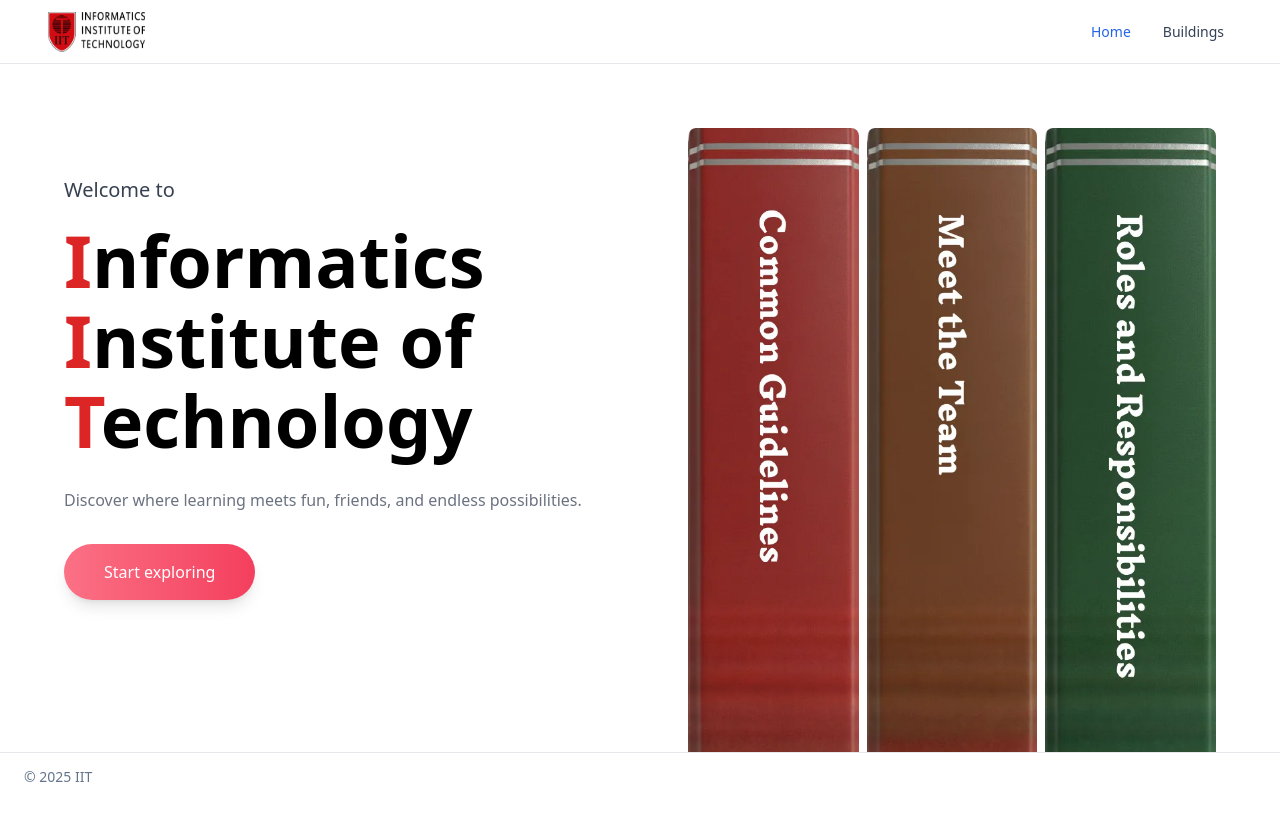
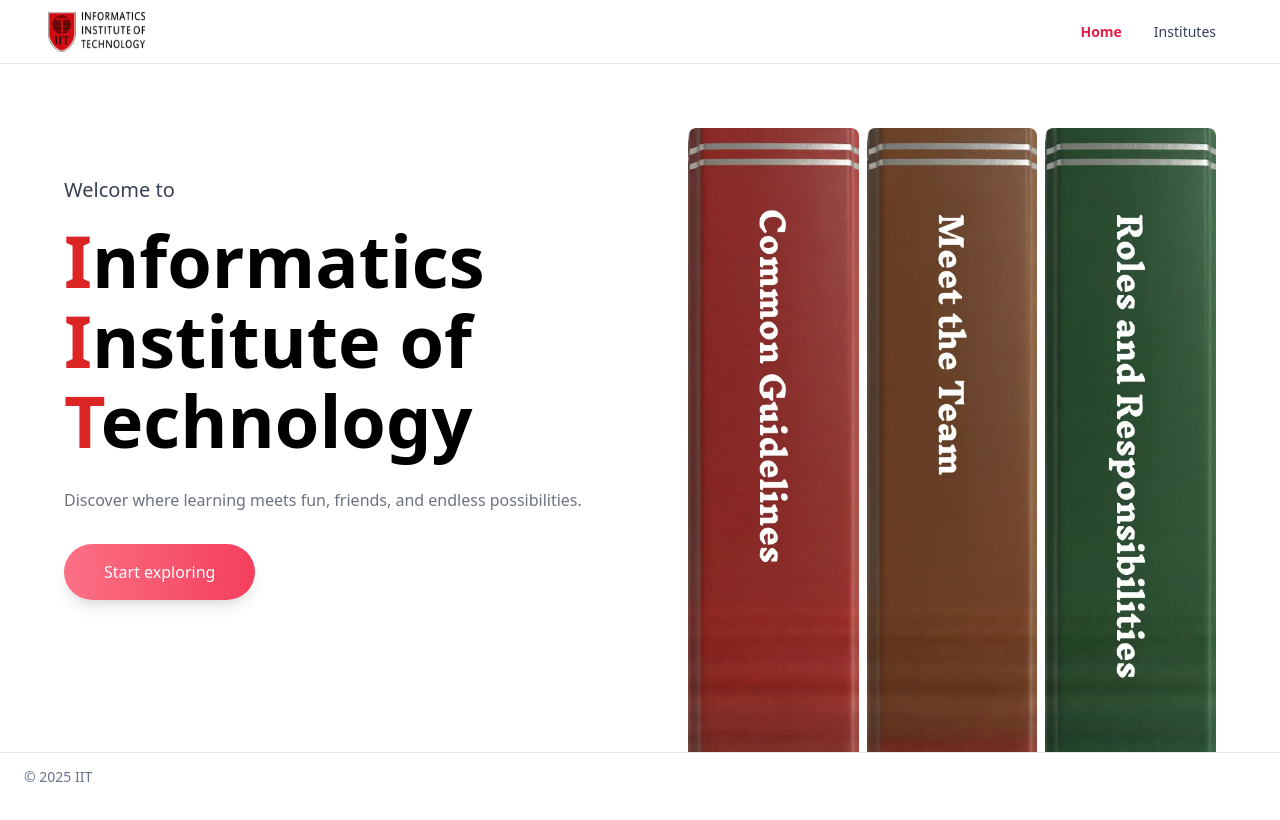
Before and after one commit to Hamza-Ziyard/iit-interactive-site, a React (Vite) app: page / in a window 1280 px wide. Shown: the top 820 px of the page. Built offline with nearby package versions, Linux system fonts and the light colour scheme.

Commit message:
fixed names

```diff
--- a/src/App.jsx
+++ b/src/App.jsx
@@ -19,23 +19,23 @@ function App() {
             <Link to="/" className="flex items-center">
               <img src={logo} alt="IIT Campus Logo" className="h-10 w-auto" />
             </Link>
-            <nav className="flex gap-4 text-sm">
+            <nav className="flex gap-0 text-sm">
               <NavLink
                 to="/"
                 end
                 className={({ isActive }) =>
-                  `px-2 py-1 rounded hover:bg-slate-100 ${isActive ? 'text-blue-600' : 'text-slate-700'}`
+                  `px-2 md:px-4 py-1 rounded-full hover:bg-rose-50 ${isActive ? 'text-rose-600 font-bold' : 'text-slate-700'}`
                 }
               >
                 Home
               </NavLink>
               <NavLink
-                to="/buildings"
+                to="/institutes"
                 className={({ isActive }) =>
-                  `px-2 py-1 rounded hover:bg-slate-100 ${isActive ? 'text-blue-600' : 'text-slate-700'}`
+                  `px-2 md:px-4 py-1 rounded-full hover:bg-rose-50 ${isActive ? 'text-rose-600 font-bold' : 'text-slate-700'}`
                 }
               >
-                Buildings
+                Institutes
               </NavLink>
             </nav>
           </div>
@@ -45,8 +45,8 @@ function App() {
           <div className="pt-16 md:mx-auto h-full">
             <Routes>
               <Route path="/" element={<Home />} />
-              <Route path="/buildings" element={<BuildingsList />} />
-              <Route path="/buildings/:buildingId" element={<BuildingDetail />} />
+              <Route path="/institutes" element={<BuildingsList />} />
+              <Route path="/institutes/:buildingId" element={<BuildingDetail />} />
               <Route path="*" element={<div>Page not found</div>} />
 
           <Route path="/common-guidelines" element={<CommonGuidelines />} />
--- a/src/data/buildings.js
+++ b/src/data/buildings.js
@@ -1,6 +1,6 @@
 export const buildings = [
   {
-    id: 'library',
+    id: 'iit-gp-square',
     name: 'GP Square',
     address: '10 Trelawney Pl, Colombo 04',
     description: 'A multi-story library with study rooms and a quiet floor.',
@@ -106,7 +106,7 @@ export const buildings = [
     actions: ['Library quiz', 'Support', 'Lecturer list', 'Courses offered']
   },
   {
-    id: 'science-hall',
+    id: 'iit-java-building',
     name: 'Java Building',
     address: '491 Galle Rd, Colombo 03',
     description: 'Labs, lecture halls, and research centers for STEM programs.',
@@ -163,7 +163,7 @@ export const buildings = [
     actions: ['Programming quiz', 'Lab support', 'Faculty list', 'CS courses']
   },
   {
-    id: 'gymnasium',
+    id: 'iit-city-campus',
     name: 'City Campus',
     address: 'Galle Rd, Colombo 03',
     description: 'Indoor courts, a fitness center, and group classes.',
@@ -310,7 +310,7 @@ export const buildings = [
     actions: ['Fitness classes', 'Equipment booking', 'Staff contact', 'Event schedule']
   },
   {
-    id: 'ramakrishna',
+    id: 'iit-ramakrishna',
     name: 'Foundation Building',
     address: '57 Ramakrishna Rd, Colombo 06',
     description: 'Indoor courts, a fitness center, and group classes.',
@@ -326,7 +326,7 @@ export const buildings = [
     }
   },
   {
-    id: 'dialog',
+    id: 'iit-dialog',
     name: 'Dialog Building',
     address: '524 R. A. De Mel Mawatha, Colombo 03',
     description: 'Indoor courts, a fitness center, and group classes.',
@@ -342,7 +342,7 @@ export const buildings = [
     }
   },
   {
-    id: 'kurunegala',
+    id: 'iit-kurunegala',
     name: 'Regional Centre Kurunegala ',
     address: '109 Bauddhaloka Mawatha, Kurunegala',
     description: 'Indoor courts, a fitness center, and group classes.',
@@ -358,7 +358,7 @@ export const buildings = [
     }
   },
   {
-    id: 'galle',
+    id: 'iit-galle',
     name: 'Regional Centre Galle',
     address: '36A Colombo Rd, Galle',
     description: 'Indoor courts, a fitness center, and group classes.',
--- a/src/pages/BuildingsList.jsx
+++ b/src/pages/BuildingsList.jsx
@@ -101,7 +101,7 @@ export default function BuildingsList() {
   }
 
   const handleBuildingDoubleClick = (buildingId, index) => {
-    if (index < 3) navigate(`/buildings/${buildingId}`)
+    if (index < 3) navigate(`/institutes/${buildingId}`)
   }
 
   return (
--- a/src/pages/Home.jsx
+++ b/src/pages/Home.jsx
@@ -44,7 +44,7 @@ export default function Home() {
               </p>
               <div className="mt-4 md:mt-8">
                 <Link
-                  to="/buildings"
+                  to="/institutes"
                   className="w-auto inline-flex items-center rounded-full bg-gradient-to-r from-rose-400 to-rose-500 text-white shadow-lg px-10 py-4 text-md hover:from-rose-500 hover:to-rose-600 transition-colors"
                 >
                   Start exploring
```
